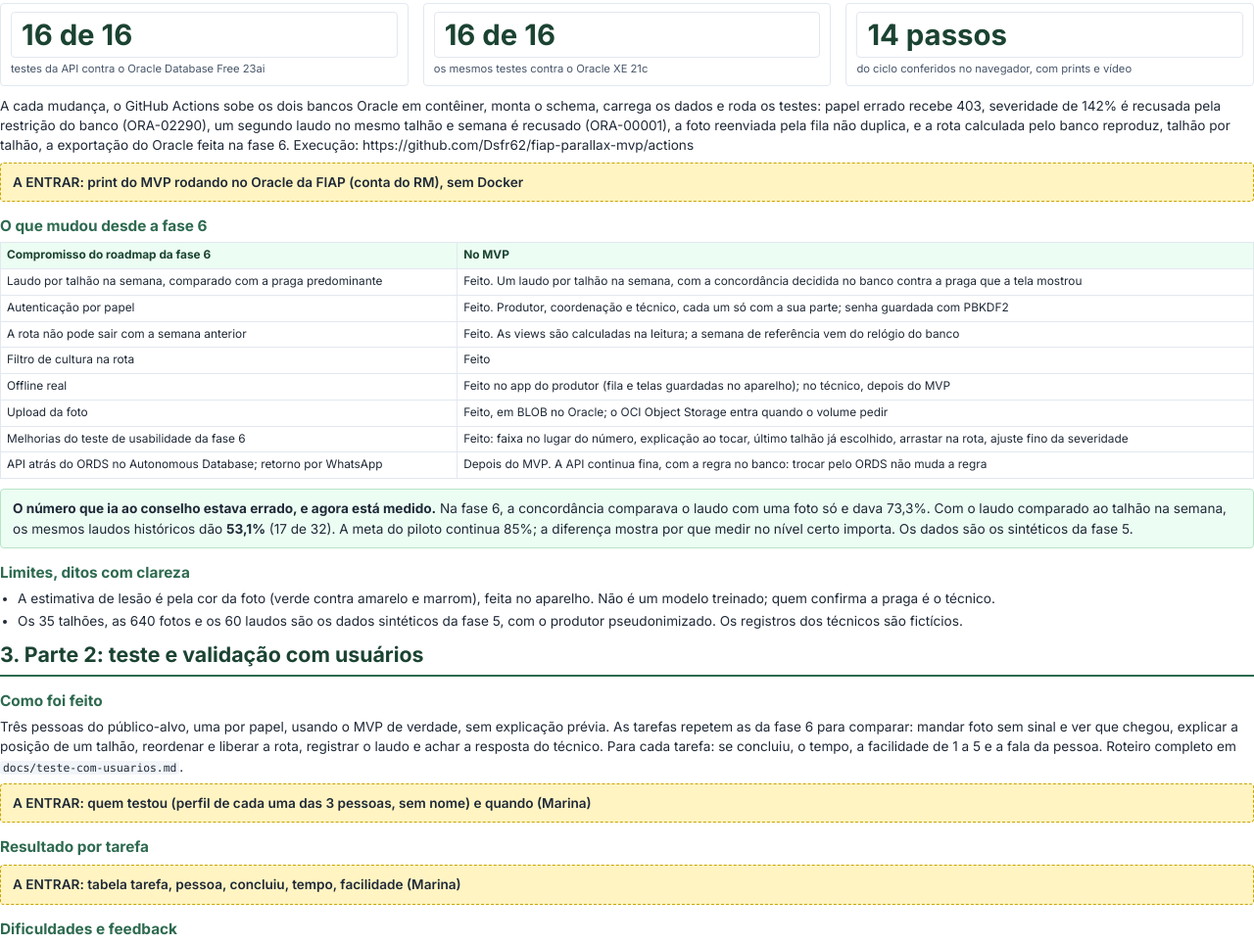
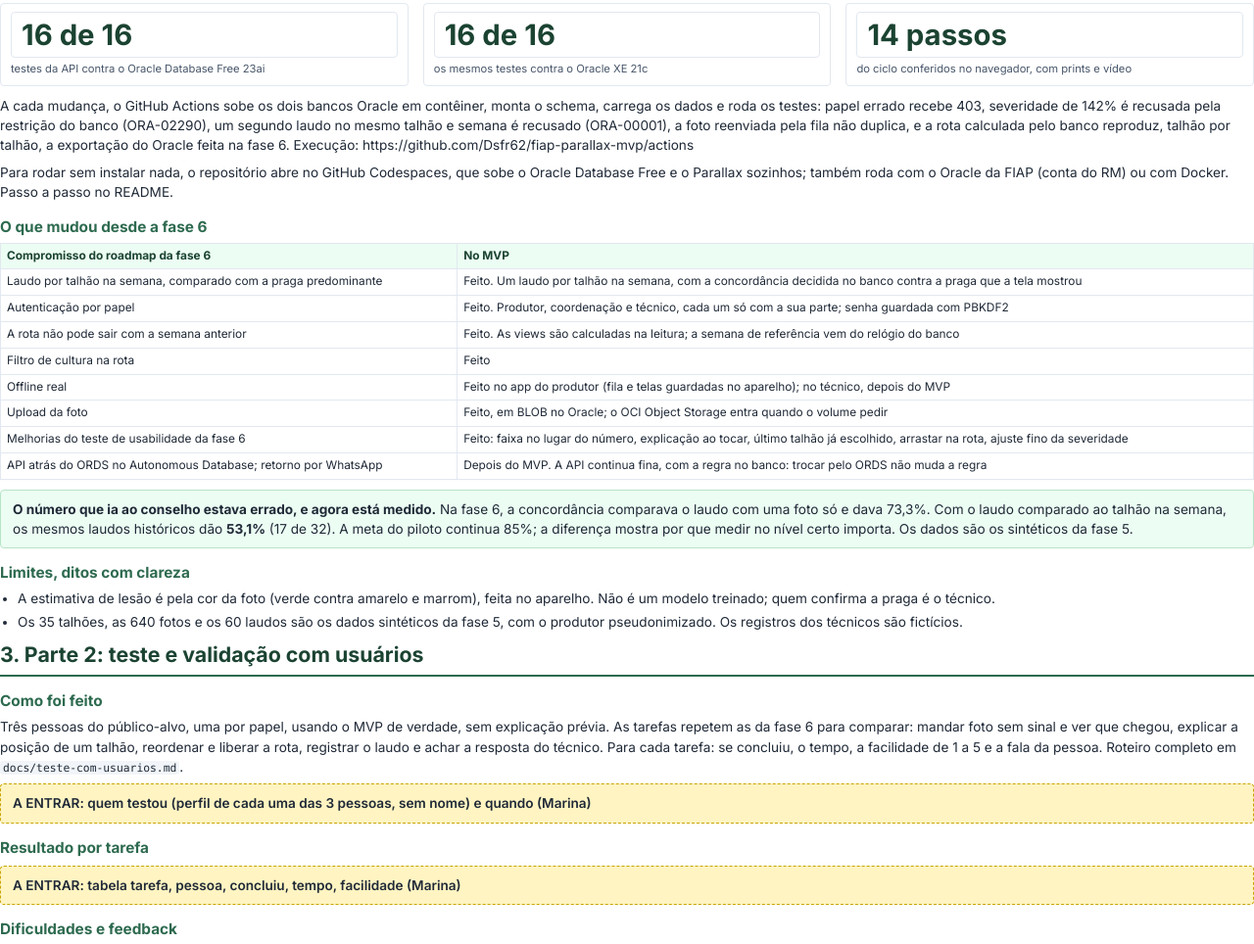
Before and after one commit to Dsfr62/fiap-parallax-mvp, a plain HTML site: page docs/documento/documento.html in a window 1280 px wide. Shown: the part 3377-4341 px from the top of the page at 98% size. Drawn offline with Linux system fonts and the light colour scheme.

Commit message:
Codespaces: Oracle Database Free e o Parallax sobem sozinhos no navegador, sem senha da FIAP nem Docker local
Co-Authored-By: Claude Opus 5.5 <noreply@anthropic.com>

```diff
--- a/docs/documento/documento.html
+++ b/docs/documento/documento.html
@@ -140,7 +140,7 @@
     <div><div class="numero">14 passos</div><span>do ciclo conferidos no navegador, com prints e vídeo</span></div>
   </div>
   <p>A cada mudança, o GitHub Actions sobe os dois bancos Oracle em contêiner, monta o schema, carrega os dados e roda os testes: papel errado recebe 403, severidade de 142% é recusada pela restrição do banco (ORA-02290), um segundo laudo no mesmo talhão e semana é recusado (ORA-00001), a foto reenviada pela fila não duplica, e a rota calculada pelo banco reproduz, talhão por talhão, a exportação do Oracle feita na fase 6. Execução: https://github.com/Dsfr62/fiap-parallax-mvp/actions</p>
-  <div class="pendente">A ENTRAR: print do MVP rodando no Oracle da FIAP (conta do RM), sem Docker</div>
+  <p>Para rodar sem instalar nada, o repositório abre no GitHub Codespaces, que sobe o Oracle Database Free e o Parallax sozinhos; também roda com o Oracle da FIAP (conta do RM) ou com Docker. Passo a passo no README.</p>
 
   <h3>O que mudou desde a fase 6</h3>
   <table>
```
Also changed, not shown: .devcontainer/devcontainer.json (added), 3 other files.
